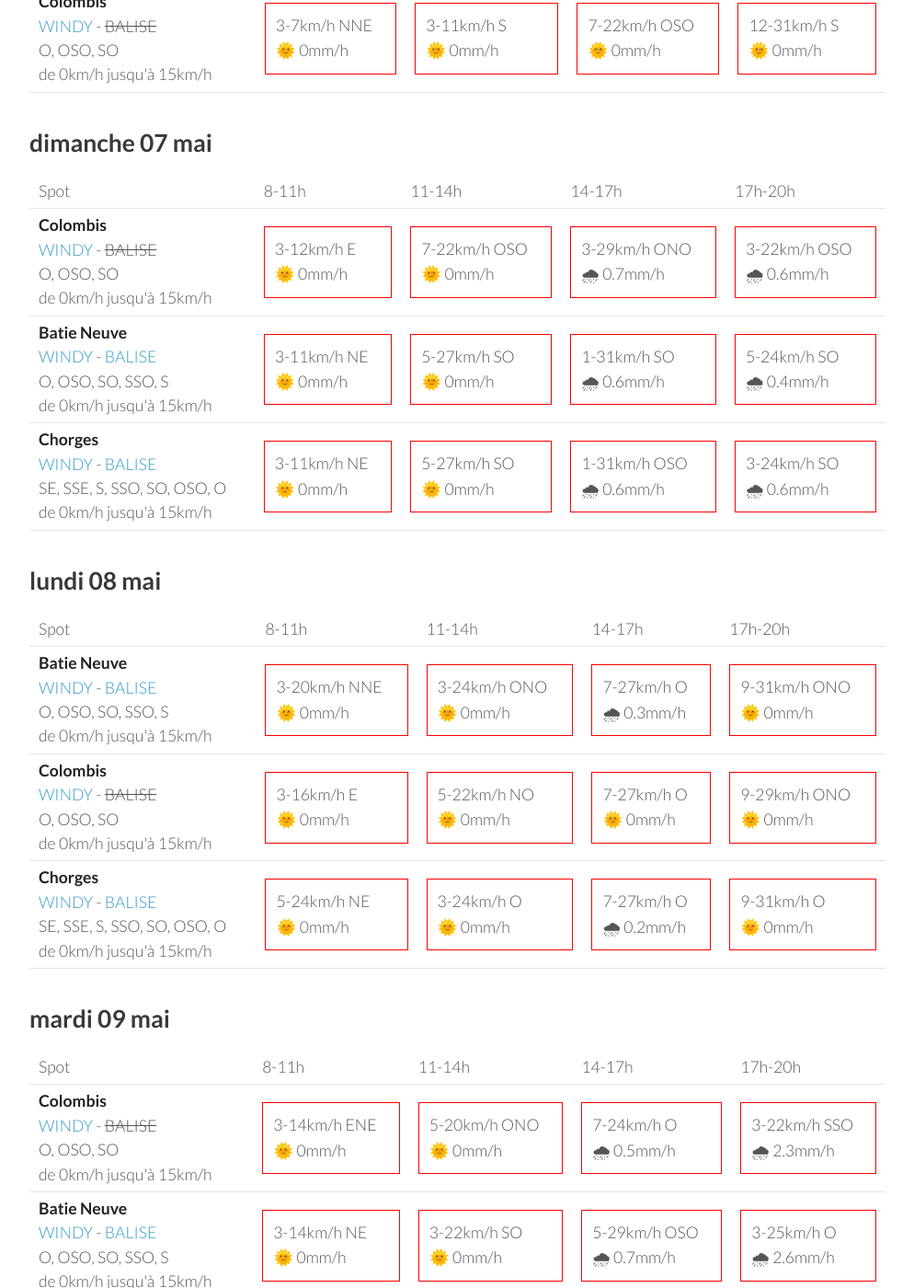
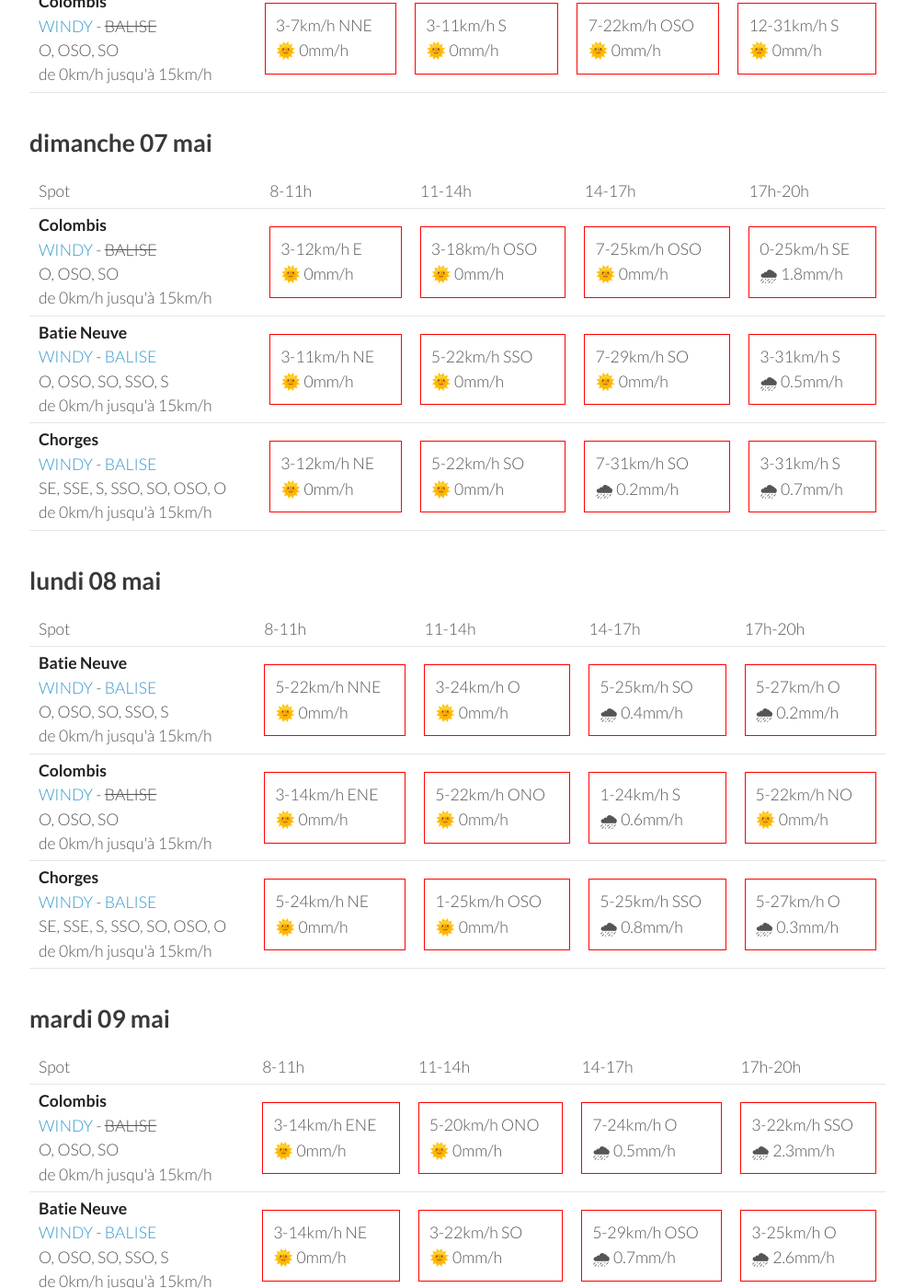
Before and after one commit to parapente-dans-le-nord/parapente-dans-le-nord.github.io, a Jekyll site: the page built from serre_poncon.markdown, in a window 1280 px wide and 1400 px high, scrolled down 1092 px. Shown: the whole window at 92% size, without its empty margins (26-1020 px from the left). Built offline with Jekyll 4.4.1, drawn with Linux system fonts in a browser that asks for light colours; some of the changed text lies outside the part shown.

Commit message:
update index.markdown

```diff
--- a/serre_poncon.markdown
+++ b/serre_poncon.markdown
@@ -114,9 +114,9 @@ page mise à jour le vendredi 05 mai 13:31
         <td><strong>Colombis</strong><br><a href="https://windy.com/44.494/6.216?44.559,6.262,10">WINDY</a> - <span class="no-balise"> BALISE </span><br> <span class="vent-favorable">O, OSO, SO</span><br><span class="force-vent">de 0km/h jusqu'à 15km/h</span> </td>
 
             <td><div class="not-flyable"><p>3-12km/h E</p><p>🌞 0mm/h</p></div></td>
-            <td><div class="not-flyable"><p>7-22km/h OSO</p><p>🌞 0mm/h</p></div></td>
-            <td><div class="not-flyable"><p>3-29km/h ONO</p><p>🌧 0.7mm/h</p></div></td>
-            <td><div class="not-flyable"><p>3-22km/h OSO</p><p>🌧 0.6mm/h</p></div></td>
+            <td><div class="not-flyable"><p>3-18km/h OSO</p><p>🌞 0mm/h</p></div></td>
+            <td><div class="not-flyable"><p>7-25km/h OSO</p><p>🌞 0mm/h</p></div></td>
+            <td><div class="not-flyable"><p>0-25km/h SE</p><p>🌧 1.8mm/h</p></div></td>
 
 
     </tr>
@@ -124,19 +124,19 @@ page mise à jour le vendredi 05 mai 13:31
         <td><strong>Batie Neuve</strong><br><a href="https://windy.com/44.584/6.236?44.559,6.262,10,m:eTtagly">WINDY</a> - <span class=""><a href="https://www.openwindmap.org/PP554">BALISE</a> </span><br> <span class="vent-favorable">O, OSO, SO, SSO, S</span><br><span class="force-vent">de 0km/h jusqu'à 15km/h</span> </td>
 
             <td><div class="not-flyable"><p>3-11km/h NE</p><p>🌞 0mm/h</p></div></td>
-            <td><div class="not-flyable"><p>5-27km/h SO</p><p>🌞 0mm/h</p></div></td>
-            <td><div class="not-flyable"><p>1-31km/h SO</p><p>🌧 0.6mm/h</p></div></td>
-            <td><div class="not-flyable"><p>5-24km/h SO</p><p>🌧 0.4mm/h</p></div></td>
+            <td><div class="not-flyable"><p>5-22km/h SSO</p><p>🌞 0mm/h</p></div></td>
+            <td><div class="not-flyable"><p>7-29km/h SO</p><p>🌞 0mm/h</p></div></td>
+            <td><div class="not-flyable"><p>3-31km/h S</p><p>🌧 0.5mm/h</p></div></td>
 
 
     </tr>
 <tr>
         <td><strong>Chorges</strong><br><a href="https://windy.com/44.578/6.280?44.559,6.262,10">WINDY</a> - <span class=""><a href="https://www.openwindmap.org/PP554">BALISE</a> </span><br> <span class="vent-favorable">SE, SSE, S, SSO, SO, OSO, O</span><br><span class="force-vent">de 0km/h jusqu'à 15km/h</span> </td>
 
-            <td><div class="not-flyable"><p>3-11km/h NE</p><p>🌞 0mm/h</p></div></td>
-            <td><div class="not-flyable"><p>5-27km/h SO</p><p>🌞 0mm/h</p></div></td>
-            <td><div class="not-flyable"><p>1-31km/h OSO</p><p>🌧 0.6mm/h</p></div></td>
-            <td><div class="not-flyable"><p>3-24km/h SO</p><p>🌧 0.6mm/h</p></div></td>
+            <td><div class="not-flyable"><p>3-12km/h NE</p><p>🌞 0mm/h</p></div></td>
+            <td><div class="not-flyable"><p>5-22km/h SO</p><p>🌞 0mm/h</p></div></td>
+            <td><div class="not-flyable"><p>7-31km/h SO</p><p>🌧 0.2mm/h</p></div></td>
+            <td><div class="not-flyable"><p>3-31km/h S</p><p>🌧 0.7mm/h</p></div></td>
 
 
     </tr>
@@ -159,20 +159,20 @@ page mise à jour le vendredi 05 mai 13:31
 <tr>
         <td><strong>Batie Neuve</strong><br><a href="https://windy.com/44.584/6.236?44.559,6.262,10,m:eTtagly">WINDY</a> - <span class=""><a href="https://www.openwindmap.org/PP554">BALISE</a> </span><br> <span class="vent-favorable">O, OSO, SO, SSO, S</span><br><span class="force-vent">de 0km/h jusqu'à 15km/h</span> </td>
 
-            <td><div class="not-flyable"><p>3-20km/h NNE</p><p>🌞 0mm/h</p></div></td>
-            <td><div class="not-flyable"><p>3-24km/h ONO</p><p>🌞 0mm/h</p></div></td>
-            <td><div class="not-flyable"><p>7-27km/h O</p><p>🌧 0.3mm/h</p></div></td>
-            <td><div class="not-flyable"><p>9-31km/h ONO</p><p>🌞 0mm/h</p></div></td>
+            <td><div class="not-flyable"><p>5-22km/h NNE</p><p>🌞 0mm/h</p></div></td>
+            <td><div class="not-flyable"><p>3-24km/h O</p><p>🌞 0mm/h</p></div></td>
+            <td><div class="not-flyable"><p>5-25km/h SO</p><p>🌧 0.4mm/h</p></div></td>
+            <td><div class="not-flyable"><p>5-27km/h O</p><p>🌧 0.2mm/h</p></div></td>
 
 
     </tr>
 <tr>
         <td><strong>Colombis</strong><br><a href="https://windy.com/44.494/6.216?44.559,6.262,10">WINDY</a> - <span class="no-balise"> BALISE </span><br> <span class="vent-favorable">O, OSO, SO</span><br><span class="force-vent">de 0km/h jusqu'à 15km/h</span> </td>
 
-            <td><div class="not-flyable"><p>3-16km/h E</p><p>🌞 0mm/h</p></div></td>
+            <td><div class="not-flyable"><p>3-14km/h ENE</p><p>🌞 0mm/h</p></div></td>
+            <td><div class="not-flyable"><p>5-22km/h ONO</p><p>🌞 0mm/h</p></div></td>
+            <td><div class="not-flyable"><p>1-24km/h S</p><p>🌧 0.6mm/h</p></div></td>
             <td><div class="not-flyable"><p>5-22km/h NO</p><p>🌞 0mm/h</p></div></td>
-            <td><div class="not-flyable"><p>7-27km/h O</p><p>🌞 0mm/h</p></div></td>
-            <td><div class="not-flyable"><p>9-29km/h ONO</p><p>🌞 0mm/h</p></div></td>
 
 
     </tr>
@@ -180,9 +180,9 @@ page mise à jour le vendredi 05 mai 13:31
         <td><strong>Chorges</strong><br><a href="https://windy.com/44.578/6.280?44.559,6.262,10">WINDY</a> - <span class=""><a href="https://www.openwindmap.org/PP554">BALISE</a> </span><br> <span class="vent-favorable">SE, SSE, S, SSO, SO, OSO, O</span><br><span class="force-vent">de 0km/h jusqu'à 15km/h</span> </td>
 
             <td><div class="not-flyable"><p>5-24km/h NE</p><p>🌞 0mm/h</p></div></td>
-            <td><div class="not-flyable"><p>3-24km/h O</p><p>🌞 0mm/h</p></div></td>
-            <td><div class="not-flyable"><p>7-27km/h O</p><p>🌧 0.2mm/h</p></div></td>
-            <td><div class="not-flyable"><p>9-31km/h O</p><p>🌞 0mm/h</p></div></td>
+            <td><div class="not-flyable"><p>1-25km/h OSO</p><p>🌞 0mm/h</p></div></td>
+            <td><div class="not-flyable"><p>5-25km/h SSO</p><p>🌧 0.8mm/h</p></div></td>
+            <td><div class="not-flyable"><p>5-27km/h O</p><p>🌧 0.3mm/h</p></div></td>
 
 
     </tr>
```
Also changed, not shown: other parts of serre_poncon.markdown (+1 -1 lines).
